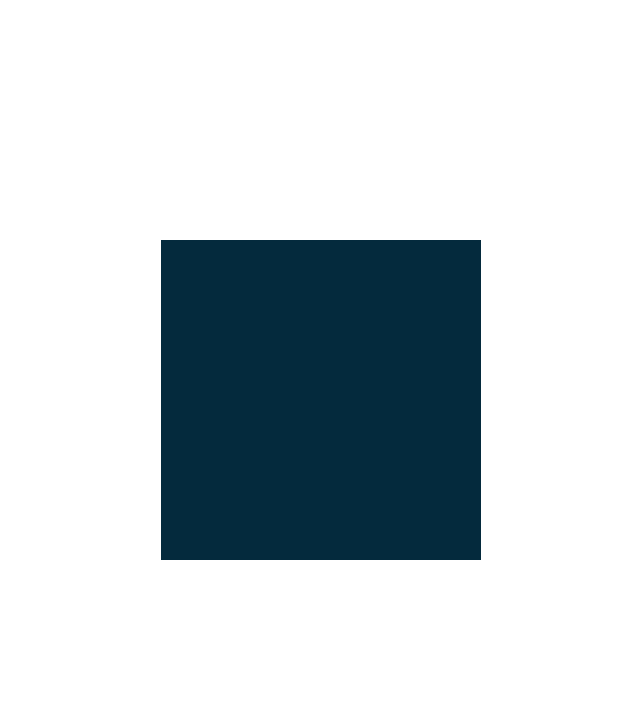
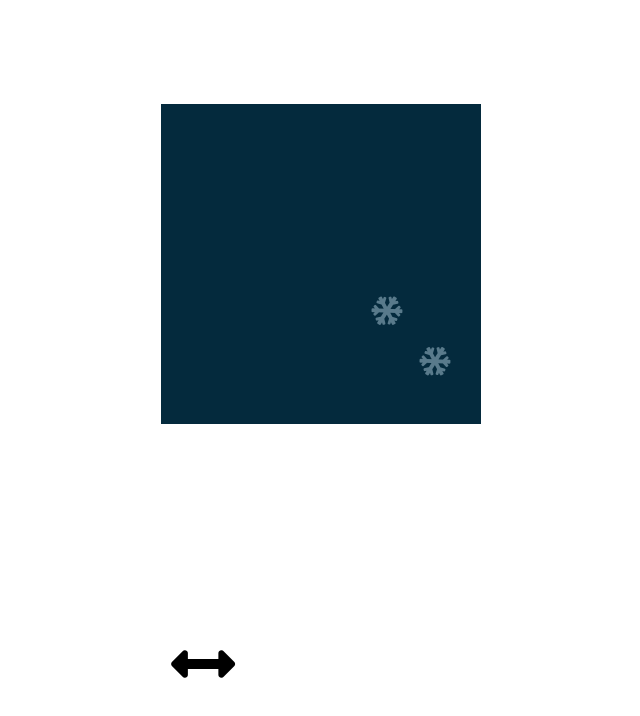
Before and after one commit to Meowyam/snowglobe, a website: page index.html in a window 1280 px wide. Shown: the whole page, without its empty margins (319-959 px from the left). Drawn offline with nearby package versions, Linux system fonts and the light colour scheme.

Commit message:
added shaking

```diff
--- a/index.html
+++ b/index.html
@@ -20,6 +20,14 @@
   <div id="snowglobe">
   </div>
 
+  <div id="controls">
+    <div class="container">
+      <div class="shake" onClick="shake()">
+        <i class="fas fa-arrows-alt-h fa-4x"></i>
+      </div>
+    </div>
+  </div>
+
 </body>
 
 <script src="https://cdnjs.cloudflare.com/ajax/libs/animejs/3.2.0/anime.min.js" integrity="sha256-hBMojZuWKocCflyaG8T19KBq9OlTlK39CTxb8AUWKhY=" crossorigin="anonymous"></script>
--- a/script.js
+++ b/script.js
@@ -1,20 +1,120 @@
 const generateSnow = function() {
   let i = 0
-  console.log(i)
+  let snowArr = []
   while (i < 6) {
-    document.getElementById('snowglobe').innerHTML += '<i class="fas fa-snowflake fa-2x"></div>'
+    document.getElementById('snowglobe').innerHTML += '<i class="fas fa-snowflake fa-2x"></i>'
     i++
   }
 }
-generateSnow()
 
-function fallingSnow() {
+function shakeGlobe(strength) {
   anime({
-    targets: '.fa-snowflake',
-    translateY: 350,
-    duration: 2000,
-    easing: 'linear',
+    targets: '#snowglobe',
+    // animation keyframes
+    keyframes: [
+      {translateX: strength},
+      {translateX: -strength},
+      {translateX: strength},
+      {translateX: -strength},
+      {translateX: 0}
+    ],
+    duration: 500,
+    // elastic easing (amplitude, how many times curve goes back and forth)
+    easing: 'easeInOutElastic(1,1)',
   })
 }
 
-document.addEventListener("DOMContentLoaded", fallingSnow())
+function fallingSnow(strength) {
+  anime({
+    // target anything. here: a css selector
+    targets: '.fa-snowflake',
+    // css values. here: opacity
+    opacity: {
+      value: 0,
+      duration: 3000,
+      easing: 'linear',
+    },
+    // css properties. here: transform, rotate
+    translateY: {
+      value: 350,
+      // random integer
+      duration: function() {
+        return anime.random(1000, 3000)
+      },
+      // stagger multiple elements with follow through and overlapping action
+      delay: anime.stagger(100),
+      easing: 'linear',
+    },
+    rotateZ: {
+    // specific property parameters
+      value: 360,
+      duration: 3000,
+      direction: 'alternate',
+      easing: 'linear',
+      loop: true,
+    },
+    // keyframes are defined in an Array
+    // keyFrames for property translateX
+    translateX: [
+      console.log('strength x ', strength),
+      {
+        value: strength,
+        duration: 100,
+        easing: 'linear',
+        loop: 1,
+      },
+      {
+        value: -(strength/10),
+        duration: 100,
+        easing: 'linear',
+        loop: 1,
+      },
+      {
+        value: strength,
+        duration: 150,
+        easing: 'linear',
+        loop: 1,
+      },
+      {
+        value: -(strength/10),
+        duration: 150,
+        easing: 'linear',
+        loop: 1,
+      },
+      //'If there is no duration specified inside the keyframes, each keyframe duration will be equal to the animation's total duration divided by the number of keyframes.'
+      {
+        value: strength,
+        easing: 'easeInOutQuad',
+        loop: 1,
+      },
+    ],
+    update: function(anim) {
+      strength = 0
+    },
+    loop: true,
+  })
+}
+
+// with animejs,
+
+function startSnow() {
+  generateSnow()
+  let strength = 0
+  fallingSnow(strength)
+}
+
+//add shaking
+//once the instance is created, you can't change the duration.
+//you have to create a new animation from scratch.
+
+//you can CHAIN animations by adding animations on a timeline,
+//but not dynamically add animations to occur simultaneously
+
+function shake() {
+  console.log('shake')
+  strength = 50
+  fallingSnow(strength)
+
+}
+
+document.addEventListener("DOMContentLoaded", startSnow())
--- a/style.css
+++ b/style.css
@@ -6,6 +6,7 @@ body {
   justify-content: center;
   align-items: center;
   margin: 0 auto;
+  flex-flow: wrap;
 }
 
 #snowglobe {
@@ -24,3 +25,17 @@ body {
 .fa-snowflake {
   color: #d2edfa;
 }
+
+#controls {
+  width: 100vw;
+}
+
+#controls .container {
+  margin: auto;
+  width: 300px;
+  display: flex;
+}
+
+.shake {
+  width: 50%;
+}
```
